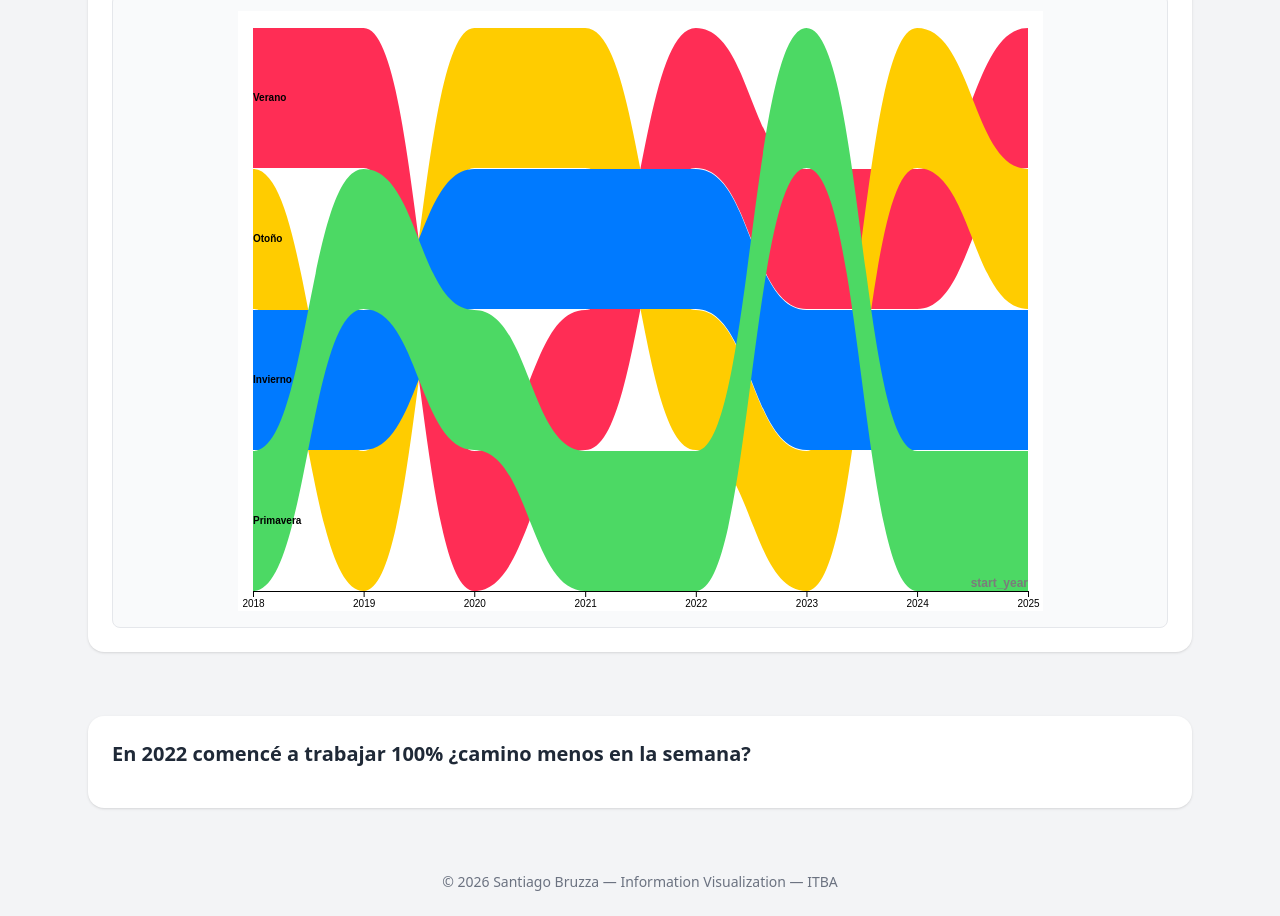
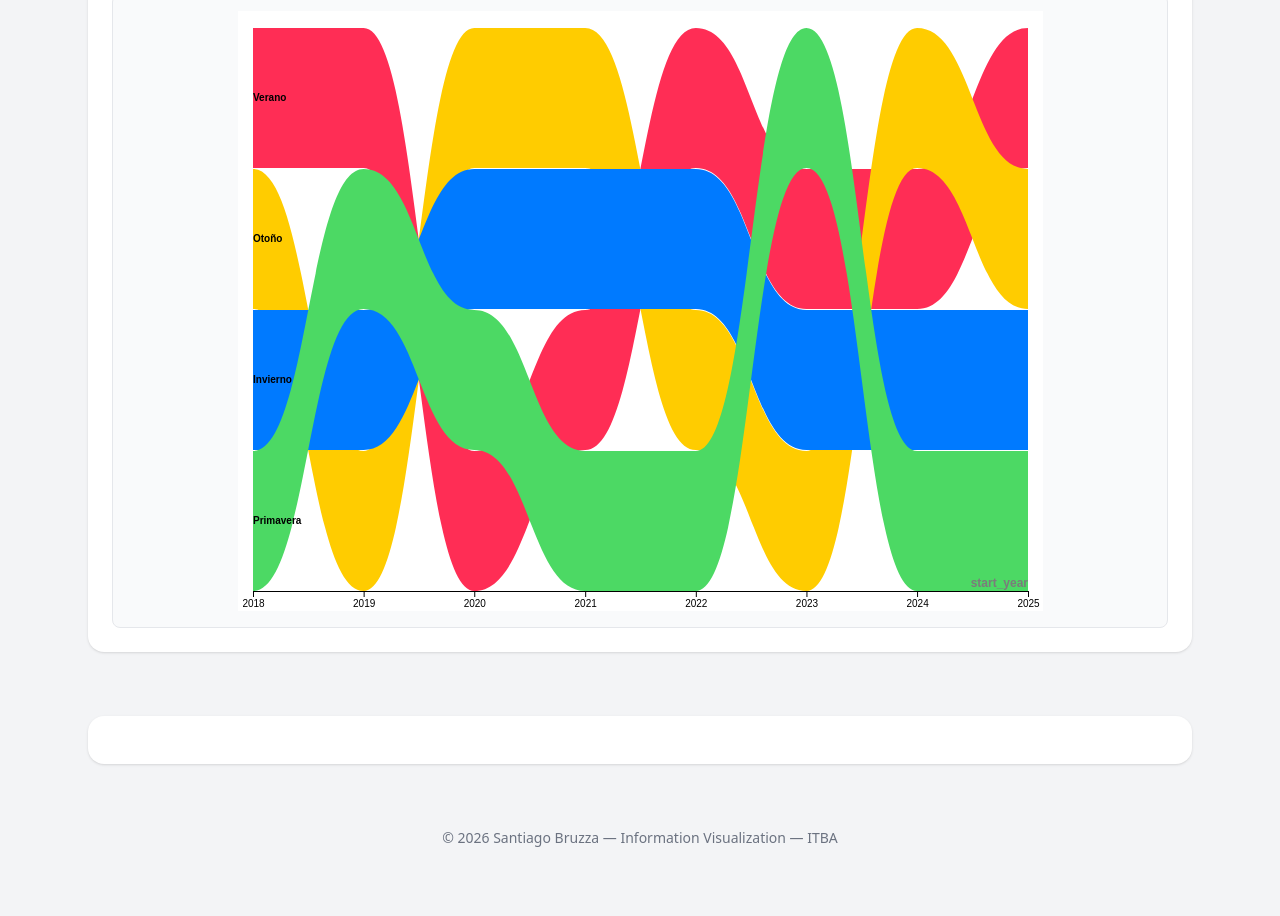
Before and after one commit to Bruzza-SB/infovis, a plain HTML site: page index.html in a window 1280 px wide. Shown: the part 3284-4200 px from the top of the page. After the commit the page ends 4156 px from the top, so only its background shows below. Drawn offline with nearby package versions, Linux system fonts and the light colour scheme; a script that the page names is missing.

Commit message:
Remove heading from km_by_day_type section
Removed the heading about working 100% in 2022.

```diff
--- a/index.html
+++ b/index.html
@@ -131,9 +131,6 @@ scroll-behavior:smooth;
     </section>
 
     <section id="km_by_day_type" class="bg-white rounded-2xl shadow p-6">
-        <h2 class="text-xl font-semibold mb-4">
-        En 2022 comencé a trabajar 100% ¿camino menos en la semana?
-        </h2>
             <div class="flourish-embed flourish-chart" data-src="visualisation/28130515">
                 <script src="https://public.flourish.studio/resources/embed.js">
                 </script>
```
